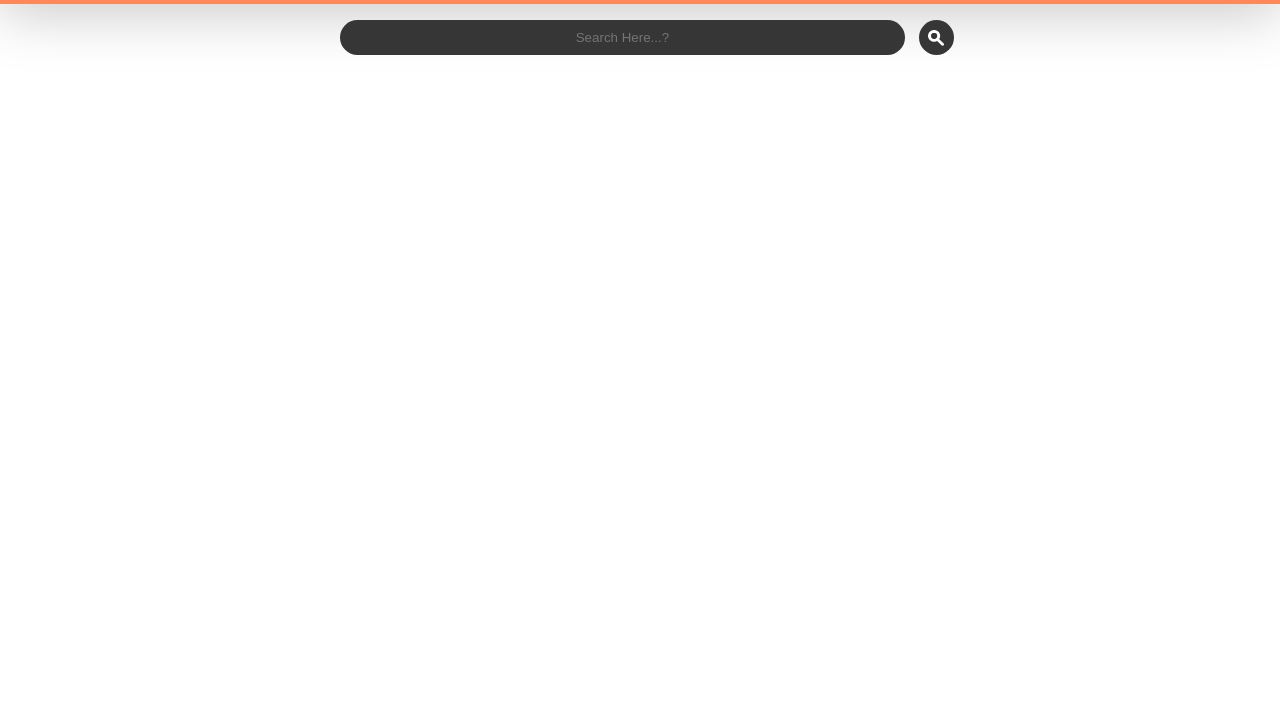
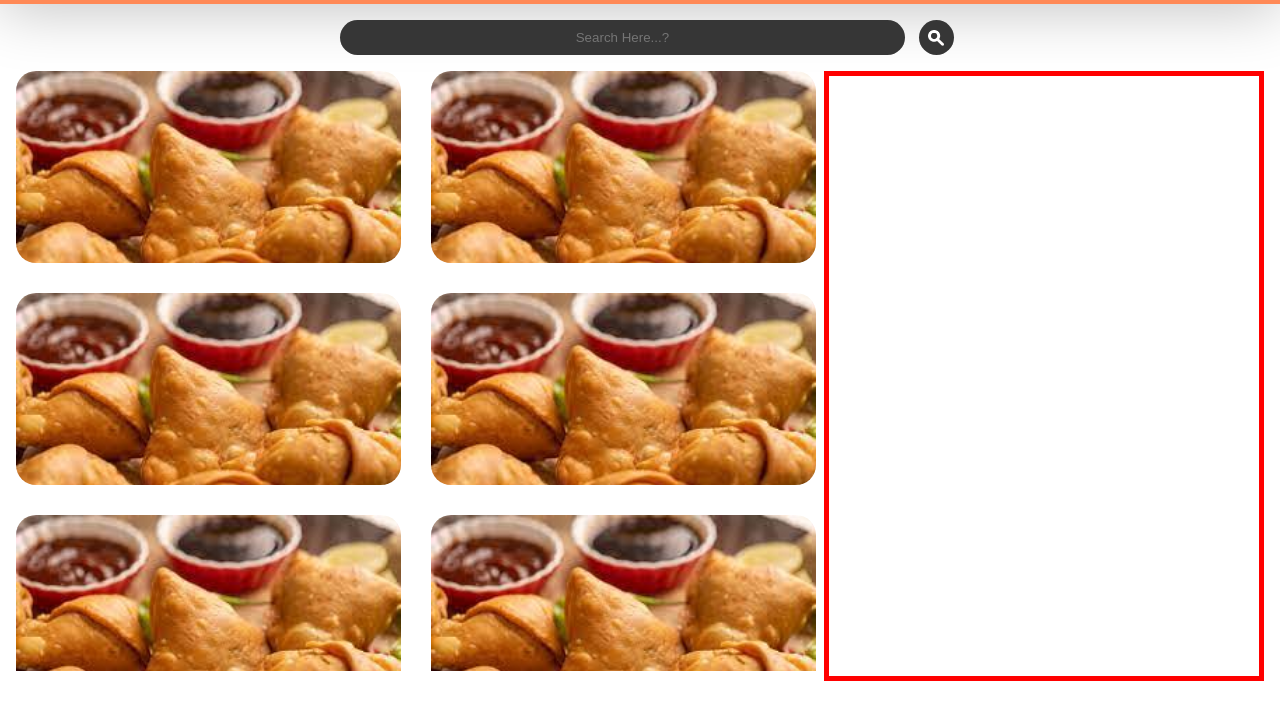
Before and after one commit to ManishJangid007/FakeStore, a plain HTML site: page index.html in a window 1280 px wide. Shown: the part 52-772 px from the top of the page. Drawn offline with Linux system fonts and the light colour scheme.

Commit message:
images added

```diff
--- a/index.html
+++ b/index.html
@@ -39,8 +39,20 @@
                 <img src="img/search.png" alt="magnifier">
             </div>
         </form>
-        <!-- todo : grid -->
-        <!-- todo : ads section -->
+        <div class="main--section">
+            <div class="main--grid">
+                <div class="main--card"></div>
+                <div class="main--card"></div>
+                <div class="main--card"></div>
+                <div class="main--card"></div>
+                <div class="main--card"></div>
+                <div class="main--card"></div>
+            </div>
+            <div class="main--ads">
+                <div class="main--ads--section1"></div>
+                <div class="main--ads--section2"></div>
+            </div>
+        </div>
     </main>
 
     <!-- todo : Footer -->
--- a/main.css
+++ b/main.css
@@ -35,6 +35,40 @@ main > form > div > img {
     width: 1em;
 }
 
+.main--section {
+    display: flex;
+}
+
+.main--grid {
+    display: grid;
+    grid-template-columns: auto auto;
+    height: 75vh;
+    width: 65%;
+    margin: 1em 0em;
+    gap: 30px;
+    overflow: scroll;
+}
+
+.main--grid::-webkit-scrollbar {
+    display: none;
+}
+
+.main--ads {
+    height: 75vh;
+    border: 5px solid red;
+    width: 35%;
+    margin: 1em 0em;
+    margin-left: 0.5em;
+}
+
+.main--card {
+    height: 12em;
+    border-radius: 20px;
+    background-image: url(img/samosa.jfif);
+    background-repeat: no-repeat;
+    background-size: cover;
+}
+
 @media only screen and (max-width: 450px){
     main > form > input {
         width: 70%;
--- a/style.css
+++ b/style.css
@@ -2,3 +2,7 @@ body {
     font-family: 'Inter', sans-serif;
     margin: 0px;
 }
+
+body::-webkit-scrollbar {
+    display: none;
+}
```
Also changed, not shown: img/samosa.jfif (added).
